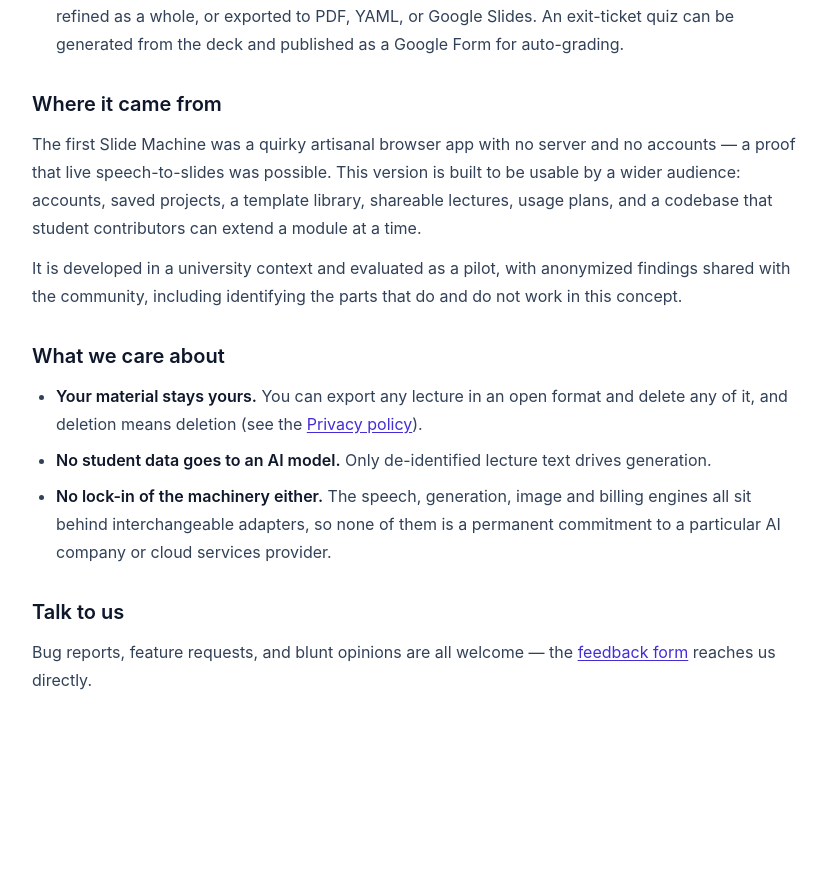
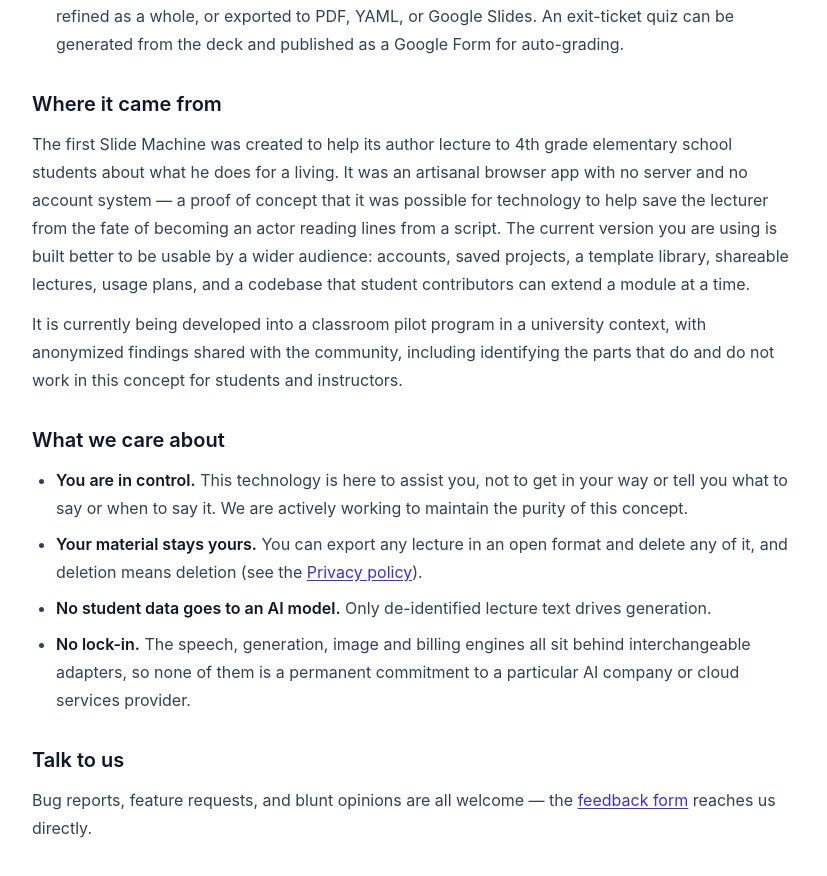
Before and after one commit to bloombar/slide-machine, a React (Vite) app in the folder client/: page /about in a window 1280 px wide. Shown: the part 820-1696 px from the top of the page, without its empty margins (120-947 px from the left). Before the commit the page ends 1590 px from the top, so only its background shows below. Built offline with nearby package versions, Linux system fonts and the light colour scheme; no server answers; what @slide-machine/shared, i18next-icu, i18next-resources-to-backend would draw is missing.

Commit message:
docs(about): tell the story the page was written to tell
The origin is a lecture to a room of 4th graders, and the point of the
concept is a lecturer freed from reading lines — so the page says both,
and leads its principles with the one they serve: you are in control.

bloombot

```diff
--- a/client/src/content/about.ts
+++ b/client/src/content/about.ts
@@ -43,26 +43,33 @@ A few things happen around that core loop:
 
 ## Where it came from
 
-The first Slide Machine was a quirky artisanal browser app with no server and no
-accounts — a proof that live speech-to-slides was possible. This
-version is built to be usable by a wider audience: accounts, saved projects, a template
-library, shareable lectures, usage plans, and a codebase that student
-contributors can extend a module at a time.
+The first Slide Machine was created to help its author lecture to 4th grade
+elementary school students about what he does for a living. It was an
+artisanal browser app with no server and no account system — a proof of
+concept that it was possible for technology to help save the lecturer from the
+fate of becoming an actor reading lines from a script. The current version you
+are using is built better to be usable by a wider audience: accounts, saved
+projects, a template library, shareable lectures, usage plans, and a codebase
+that student contributors can extend a module at a time.
 
-It is developed in a university context and evaluated as a pilot,
-with anonymized findings shared with the community, including identifying the parts that do and do not
-work in this concept.
+It is currently being developed into a classroom pilot program in a university
+context, with anonymized findings shared with the community, including
+identifying the parts that do and do not work in this concept for students and
+instructors.
 
 ## What we care about
 
+- **You are in control.** This technology is here to assist you, not to get in
+  your way or tell you what to say or when to say it. We are actively working
+  to maintain the purity of this concept.
 - **Your material stays yours.** You can export any lecture in an open format
   and delete any of it, and deletion means deletion (see the
   [Privacy policy](/privacy)).
 - **No student data goes to an AI model.** Only de-identified lecture text
   drives generation.
-- **No lock-in of the machinery either.** The speech, generation, image and
-  billing engines all sit behind interchangeable adapters, so none of them is
-  a permanent commitment to a particular AI company or cloud services provider.
+- **No lock-in.** The speech, generation, image and billing engines all sit
+  behind interchangeable adapters, so none of them is a permanent commitment
+  to a particular AI company or cloud services provider.
 
 ## Talk to us
 
```
